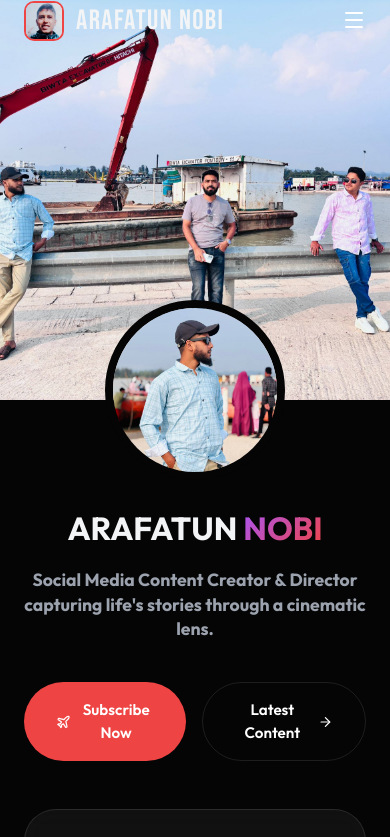
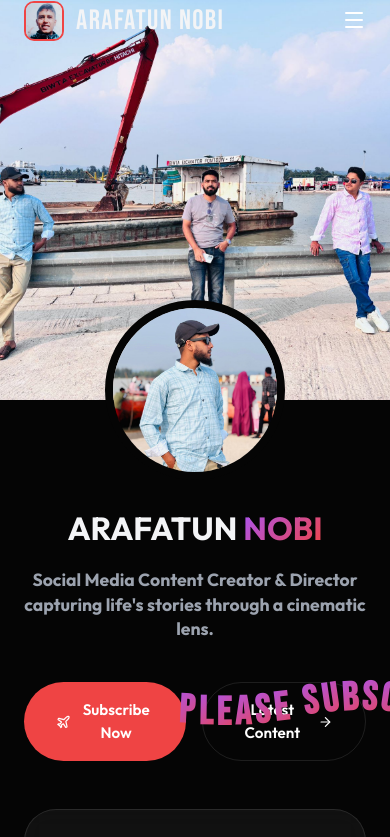
Before and after one commit to ahadunnobi/YT-CREATOR-client-, a React (Vite) app: page / in a window 390 px wide. Shown: the top 837 px of the page. Built offline with nearby package versions, Linux system fonts and the light colour scheme.

Commit message:
feat: implement global styles and responsive site layout with animated subscribe banner

```diff
--- a/src/index.css
+++ b/src/index.css
@@ -230,32 +230,30 @@ section {
 /* Floating Animation (Right to Left) */
 .floating-subscribe {
   position: fixed;
-  bottom: 15%;
-  color: rgba(255, 255, 255, 0.4);
-  font-weight: 700;
-  font-size: 1.5rem;
-  letter-spacing: 0.3em;
-  text-transform: uppercase;
+  bottom: 12%;
+  right: 0;
   white-space: nowrap;
-  animation: moveRightToLeft 18s linear infinite;
-  z-index: 10;
+  animation: moveRightToLeft 20s linear infinite;
+  z-index: 9999; /* ensure it is on top */
   pointer-events: none;
   user-select: none;
+  display: flex;
+  gap: 2px;
 }
 
 @keyframes moveRightToLeft {
   0% {
-    right: -300px;
+    transform: translateX(100%);
     opacity: 0;
   }
-  5% {
+  10% {
     opacity: 1;
   }
-  95% {
+  90% {
     opacity: 1;
   }
   100% {
-    right: 100vw;
+    transform: translateX(-100vw);
     opacity: 0;
   }
 }
--- a/src/layouts/Layout.jsx
+++ b/src/layouts/Layout.jsx
@@ -8,21 +8,29 @@ const Layout = ({ children }) => {
   return (
     <div className="layout">
       <Navbar />
-      <div className="floating-subscribe gradient-text" style={{ display: 'flex' }}>
+      <div className="floating-subscribe" style={{ display: 'flex' }}>
         {subscribeText.split("").map((char, index) => (
           <motion.span
             key={index}
+            className="gradient-text"
             animate={{
-              y: [0, -12, 0],
-              rotate: [0, 8, -8, 0]
+              y: [0, -15, 0],
+              rotate: [0, 10, -10, 0]
             }}
             transition={{
-              duration: 1.2,
+              duration: 1.5,
               repeat: Infinity,
               delay: index * 0.1,
               ease: "easeInOut"
             }}
-            style={{ display: 'inline-block', whiteSpace: 'pre' }}
+            style={{
+              display: 'inline-block',
+              whiteSpace: 'pre',
+              fontSize: '2.5rem',
+              fontWeight: '900',
+              fontFamily: '"Bebas Neue", sans-serif',
+              letterSpacing: '0.05em'
+            }}
           >
             {char}
           </motion.span>
```
